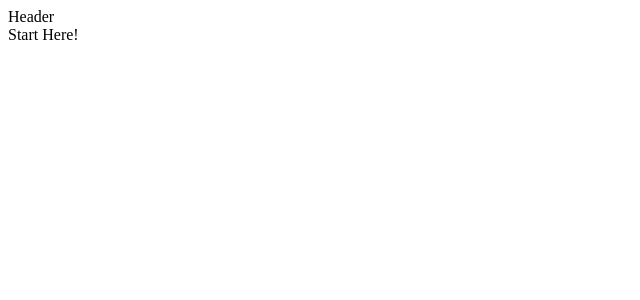
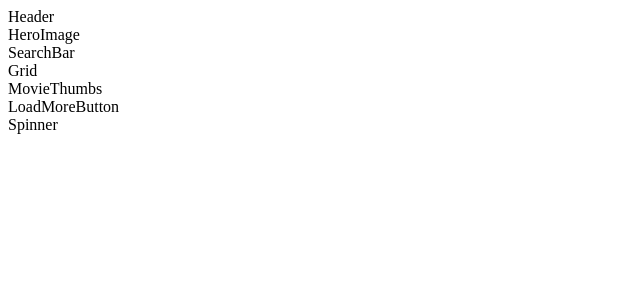
Before and after one commit to harjot85/ReactMovieApp, a React (Create React App) app: page / in a window 1280 px wide. Shown: the top 300 px of the page, without its empty margins (0-640 px from the left). Built offline with nearby package versions, Linux system fonts and the light colour scheme.

Commit message:
Scaffolding

```diff
--- a/src/components/App.js
+++ b/src/components/App.js
@@ -1,6 +1,11 @@
-import React from 'react'
-import Header from './elements/Header'
+import React from "react"
+import Header from "./elements/Header"
+import Home from "./Home"
 
-const App = () => <div><Header/> Start Here!</div>
+const App = () => (
+  <div>
+    <Header /> <Home />
+  </div>
+)
 
 export default App
--- /dev/null
+++ b/src/components/Home.jsx
@@ -0,0 +1,21 @@
+import React from 'react';
+
+import HeroImage from './elements/HeroImage'
+import Spinner from './elements/Spinner'
+import Grid from './elements/Grid'
+import MovieThumbs from './elements/MovieThumbs'
+import LoadMoreButton from './elements/LoadMoreButton'
+import SearchBar from './elements/SearchBar'
+
+const Home = () => (
+    <>
+    <HeroImage />
+    <SearchBar />
+    <Grid />
+    <MovieThumbs />
+    <LoadMoreButton />
+    <Spinner />
+    </>
+)
+
+export default Home
--- /dev/null
+++ b/src/components/elements/Grid.jsx
@@ -0,0 +1,5 @@
+import React from 'react'
+
+const Grid = () => <div>Grid</div>
+
+export default Grid
--- /dev/null
+++ b/src/components/elements/HeroImage.jsx
@@ -0,0 +1,5 @@
+import React from 'react'
+
+const HeroImage = () => <div>HeroImage</div>
+
+export default HeroImage
--- /dev/null
+++ b/src/components/elements/LoadMoreButton.jsx
@@ -0,0 +1,5 @@
+import React from 'react'
+
+const LoadMoreButton = () => <div>LoadMoreButton</div>
+
+export default LoadMoreButton
--- /dev/null
+++ b/src/components/elements/MovieThumbs.jsx
@@ -0,0 +1,5 @@
+import React from 'react'
+
+const MovieThumbs = () => <div>MovieThumbs</div>
+
+export default MovieThumbs
--- /dev/null
+++ b/src/components/elements/SearchBar.jsx
@@ -0,0 +1,5 @@
+import React from 'react'
+
+const SearchBar = () => <div>SearchBar</div>
+
+export default SearchBar
--- /dev/null
+++ b/src/components/elements/Spinner.jsx
@@ -0,0 +1,5 @@
+import React from 'react'
+
+const Spinner = () => <div>Spinner</div>
+
+export default Spinner
```
